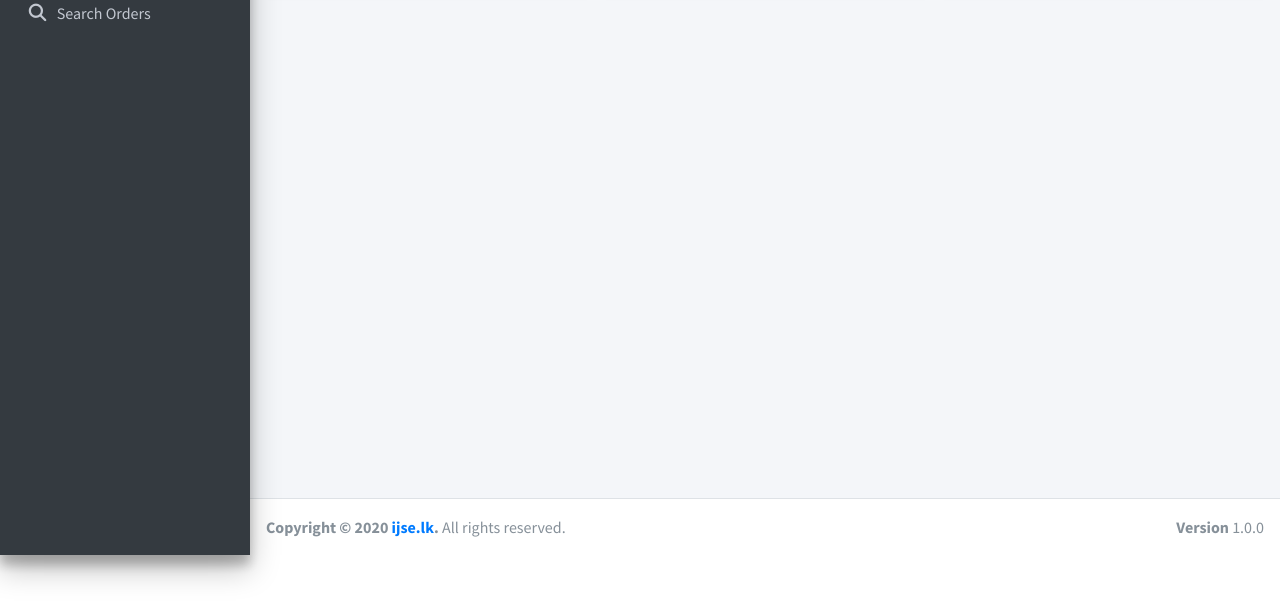
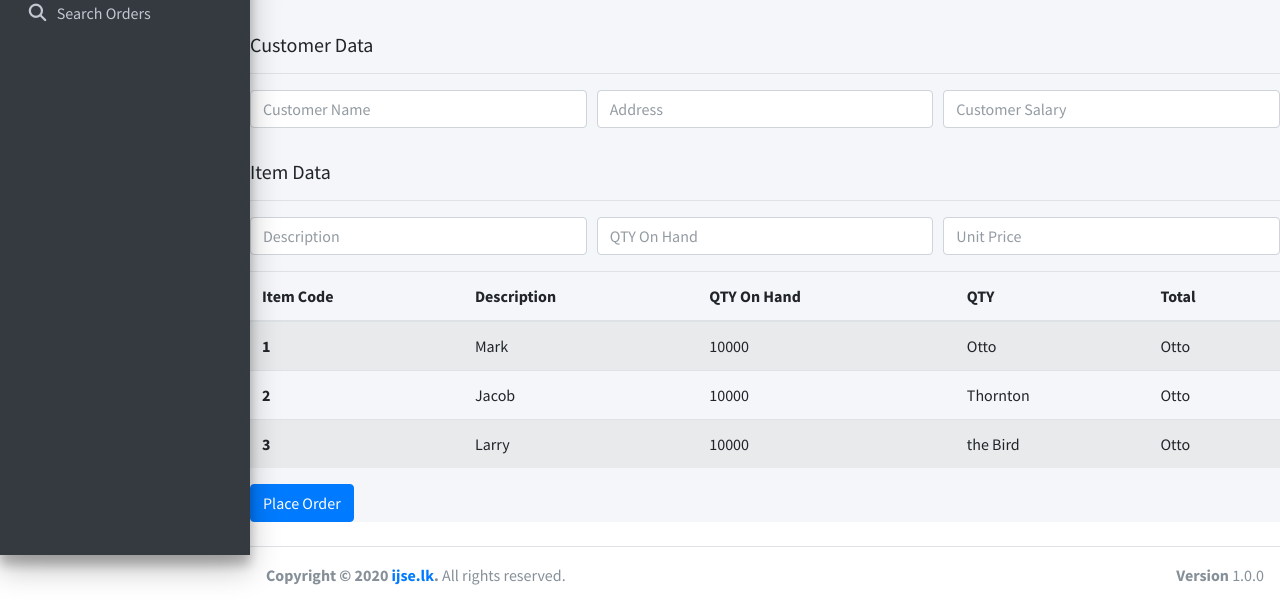
Before and after one commit to dep6-dev-playground/admin-lte-webpos, a website: page place_orders.html in a window 1280 px wide. Shown: the part 245-848 px from the top of the page. Before the commit the page ends 800 px from the top, so only its background shows below. Drawn offline with nearby package versions, Linux system fonts and the light colour scheme.

Commit message:
Modify place_orders.html

```diff
--- a/place_orders.html
+++ b/place_orders.html
@@ -55,7 +55,7 @@
                         <!-- Add icons to the links using the .nav-icon class
                with font-awesome or any other icon font library -->
                         <li class="nav-item ">
-                            <a href="#" class="nav-link ">
+                            <a href="index.html" class="nav-link ">
                                 <i class="nav-icon fas fa-tachometer-alt"></i>
                                 <p>
                                     Dashboard
@@ -65,7 +65,7 @@
                         </li>
 
                         <li class="nav-item ">
-                            <a href="#" class="nav-link  ">
+                            <a href="manage_customer.html" class="nav-link  ">
                                 <i class="nav-icon fas fa-users"></i>
                                 <p>
                                     Manage Customers
@@ -75,7 +75,7 @@
                         </li>
 
                         <li class="nav-item ">
-                            <a href="#" class="nav-link ">
+                            <a href="manage_items.html" class="nav-link ">
                                 <i class="nav-icon fas fa-list-ol"></i>
                                 <p>
                                     Manage Items
@@ -85,7 +85,7 @@
                         </li>
 
                         <li class="nav-item ">
-                            <a href="#" class="nav-link active">
+                            <a href="place_orders.html" class="nav-link active">
                                 <i class="nav-icon fas fa-cart-plus"></i>
                                 <p>
                                     Place Orders
@@ -95,7 +95,7 @@
                         </li>
 
                         <li class="nav-item ">
-                            <a href="#" class="nav-link ">
+                            <a href="search_orders.html" class="nav-link ">
                                 <i class="nav-icon fas fa-search"></i>
                                 <p>
                                     Search Orders
@@ -123,7 +123,7 @@
                         </div><!-- /.col -->
                         <div class="col-sm-6">
                             <ol class="breadcrumb float-sm-right">
-                                <li class="breadcrumb-item"><a href="#">Home</a></li>
+                                <li class="breadcrumb-item"><a href="index.html">Home</a></li>
                                 <li class="breadcrumb-item active">Place Orders</li>
                             </ol>
                         </div><!-- /.col -->
@@ -190,7 +190,87 @@
                 </div><!-- /.container-fluid -->
             </section>
             <!-- /.content -->
+            <form id="main">
+                <div
+                    class="d-flex justify-content-between flex-wrap flex-md-nowrap align-items-center pt-3 pb-2 mb-3 border-bottom">
+                    <h1 class="h5">Customer Data</h1>
+                </div>
+
+                <div class="form-row">
+                    <div class="form-group col-md-4">
+                        <input type="text" class="form-control" placeholder="Customer Name">
+                    </div>
+                    <div class="form-group col-md-4">
+
+                        <input type="text" class="form-control" placeholder="Address">
+                    </div>
+                    <div class="form-group col-md-4">
+
+                        <input type="text" class="form-control" placeholder="Customer Salary">
+                    </div>
+                </div>
+
+                <div
+                    class="d-flex justify-content-between flex-wrap flex-md-nowrap align-items-center pt-3 pb-2 mb-3 border-bottom">
+                    <h1 class="h5">Item Data</h1>
+                </div>
+                <div class="form-row">
+                    <div class="form-group col-md-4">
+                        <input type="text" class="form-control" placeholder="Description">
+                    </div>
+                    <div class="form-group col-md-4">
+
+                        <input type="text" class="form-control" placeholder="QTY On Hand">
+                    </div>
+                    <div class="form-group col-md-4">
+
+                        <input type="text" class="form-control" placeholder="Unit Price">
+                    </div>
+                </div>
+            </form>
+
+            <table class="table table-striped">
+                <thead>
+                    <tr>
+                        <th scope="col">Item Code</th>
+                        <th scope="col">Description</th>
+                        <th scope="col">QTY On Hand</th>
+                        <th scope="col">QTY</th>
+                        <th scope="col">Total</th>
+
+                    </tr>
+                </thead>
+                <tbody>
+                    <tr>
+                        <th scope="row">1</th>
+                        <td>Mark</td>
+                        <td>10000</td>
+                        <td>Otto</td>
+                        <td>Otto</td>
+                    </tr>
+                    <tr>
+                        <th scope="row">2</th>
+                        <td>Jacob</td>
+                        <td>10000</td>
+                        <td>Thornton</td>
+                        <td>Otto</td>
+
+                    </tr>
+                    <tr>
+                        <th scope="row">3</th>
+                        <td>Larry</td>
+                        <td>10000</td>
+                        <td>the Bird</td>
+                        <td>Otto</td>
+
+                    </tr>
+                </tbody>
+            </table>
+
+            <button type="submit" class="btn btn-primary">Place Order</button>
+
         </div>
+        <br>
         <!-- /.content-wrapper -->
         <footer class="main-footer">
             <strong>Copyright &copy; 2020 <a href="http://ijse.lk">ijse.lk</a>.</strong>
```
